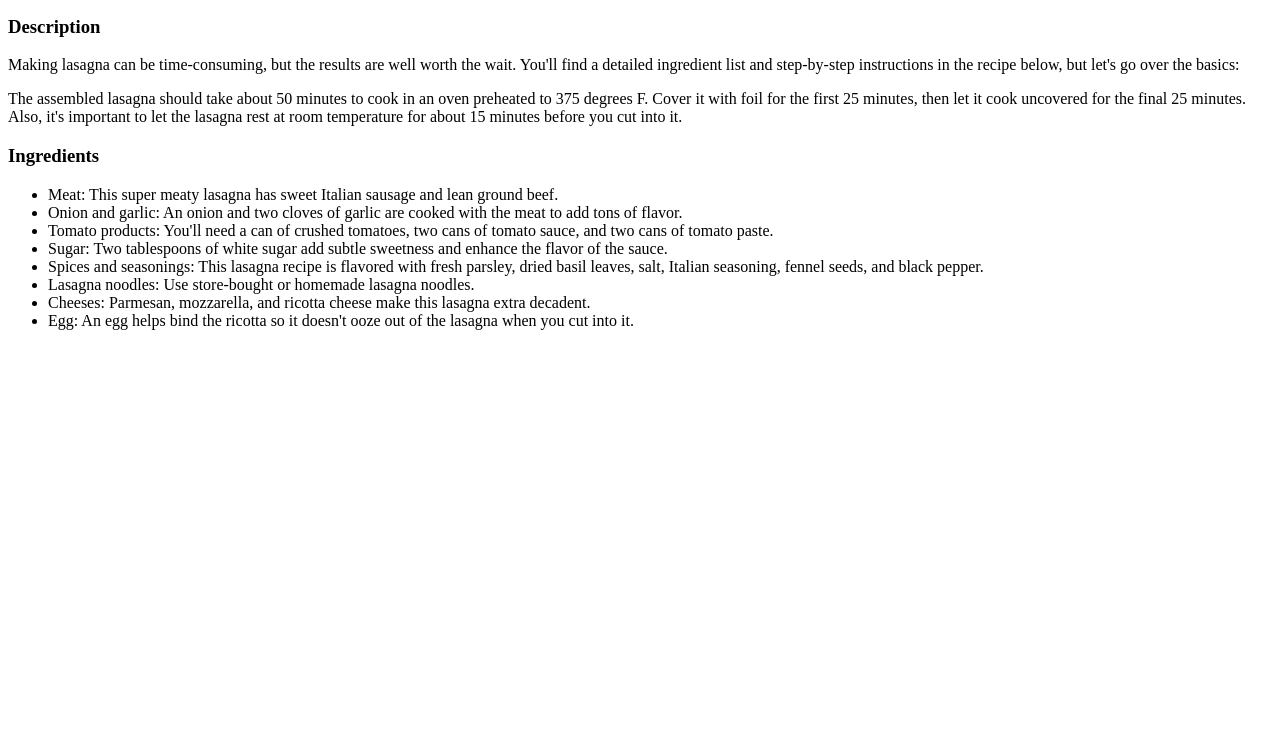
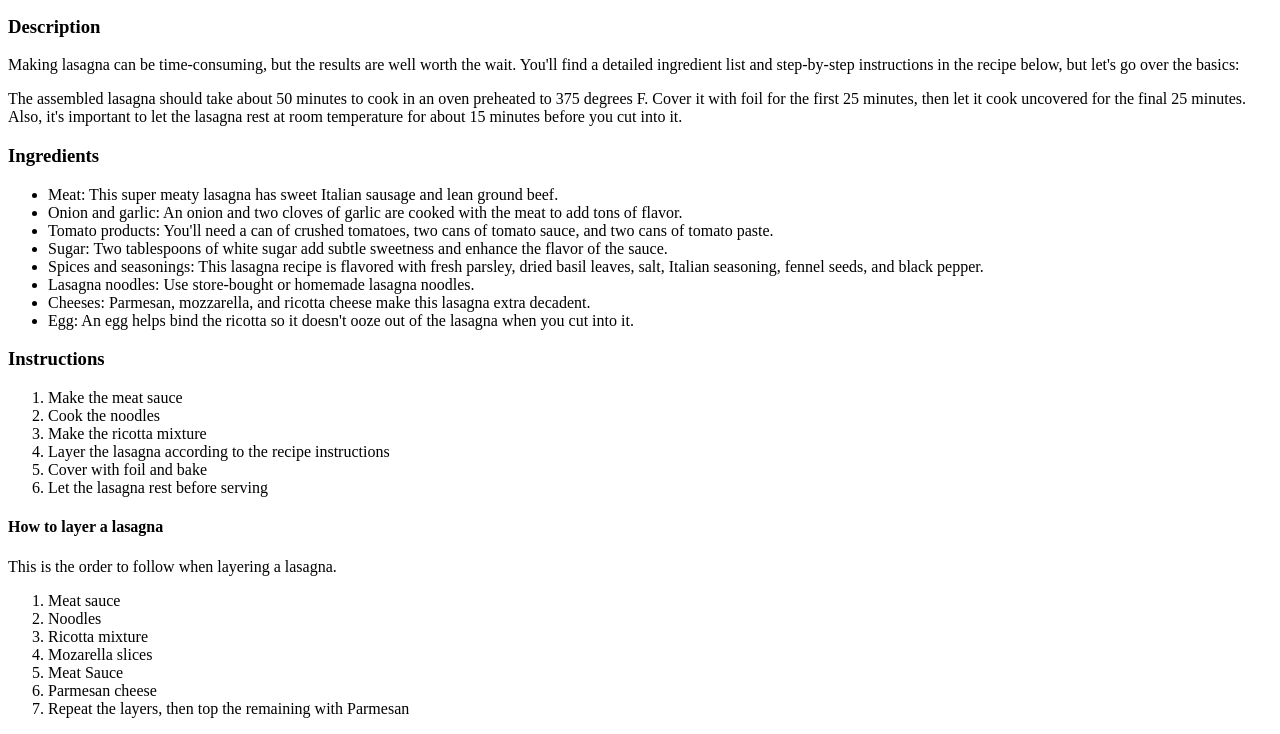
Before and after one commit to BrentMatoba/odin-recipes, a plain HTML site: page recipes/lasagna.html in a window 1280 px wide. Shown: the part 101-835 px from the top of the page. Before the commit the page ends 800 px from the top, so only its background shows below. Drawn offline with Linux system fonts and the light colour scheme.

Commit message:
Add lasagna making instructions

```diff
--- a/recipes/lasagna.html
+++ b/recipes/lasagna.html
@@ -25,9 +25,29 @@
             <li>Spices and seasonings: This lasagna recipe is flavored with fresh parsley, dried basil leaves, salt, Italian seasoning, fennel seeds, and black pepper.</li>
             <li>Lasagna noodles: Use store-bought or homemade lasagna noodles.</li>
             <li>Cheeses: Parmesan, mozzarella, and ricotta cheese make this lasagna extra decadent.</li>
-            <li>Egg: An egg helps bind the ricotta so it doesn't ooze out of the lasagna when you cut into it.
+            <li>Egg: An egg helps bind the ricotta so it doesn't ooze out of the lasagna when you cut into it.</li>
+        </ul>
 
-            </li>
-        </ul>
+    <h3>Instructions</h3>
+        <ol>
+            <li>Make the meat sauce</li>
+            <li>Cook the noodles</li>
+            <li>Make the ricotta mixture</li>
+            <li>Layer the lasagna according to the recipe instructions</li>
+            <li>Cover with foil and bake</li>
+            <li>Let the lasagna rest before serving</li>
+        </ol>
+
+        <h4>How to layer a lasagna</h4>
+        <p>This is the order to follow when layering a lasagna.</p>
+        <ol>
+            <li>Meat sauce</li>
+            <li>Noodles</li>
+            <li>Ricotta mixture</li>
+            <li>Mozarella slices</li>
+            <li>Meat Sauce</li>
+            <li>Parmesan cheese</li>
+            <li>Repeat the layers, then top the remaining with Parmesan</li>
+        </ol>
     </body>
 </html>
```
